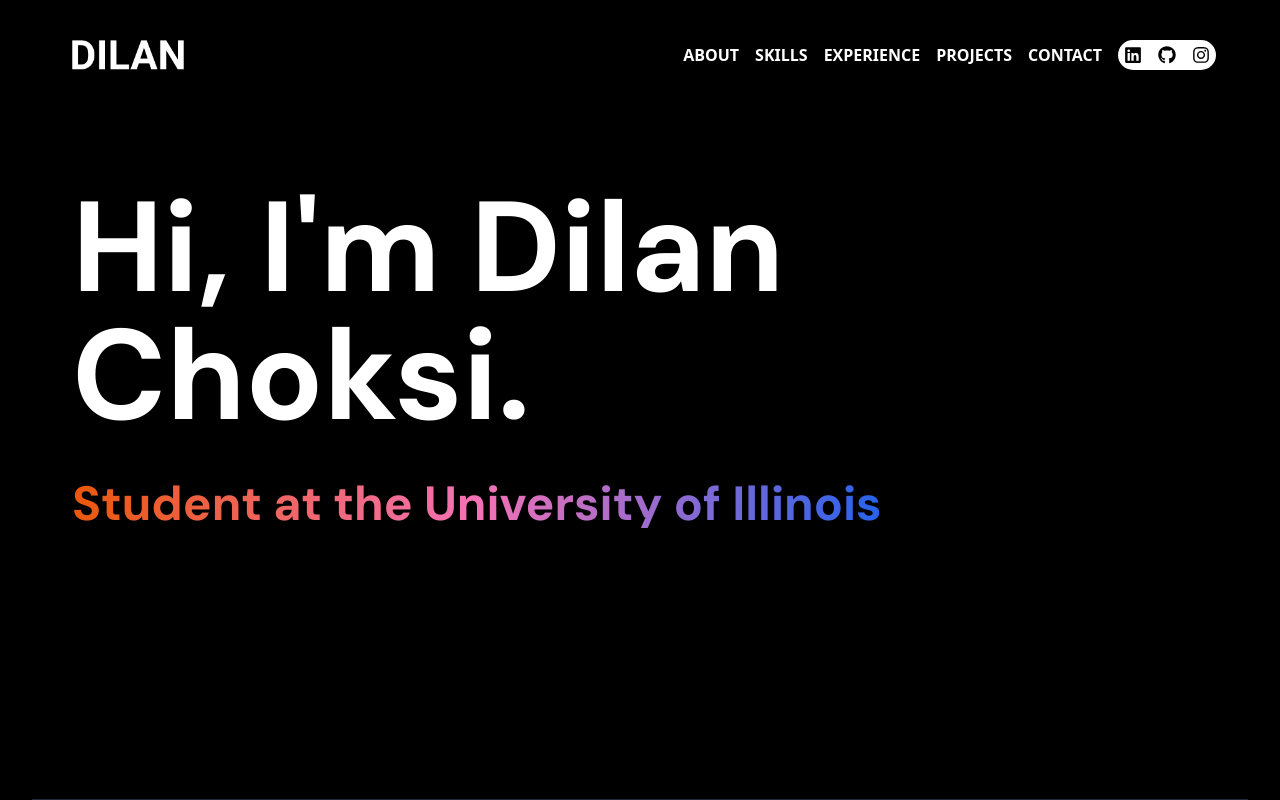
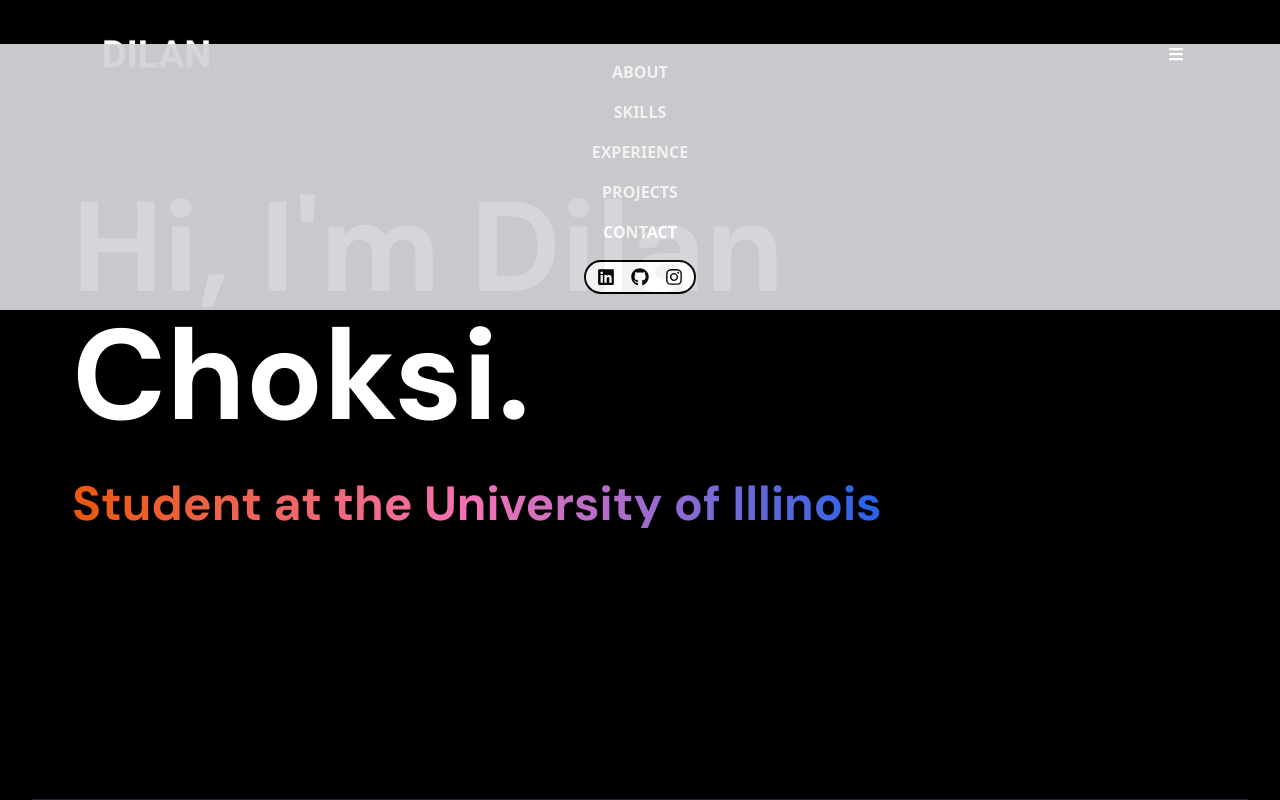
Before and after one commit to dilanchoksi/personal-website, a React (Vite) app: page / in a window 1280 px wide. Shown: the top 800 px of the page. Built offline with nearby package versions, Linux system fonts and the light colour scheme.

Commit message:
navbar compact progress

```diff
--- a/src/components/Navbar.jsx
+++ b/src/components/Navbar.jsx
@@ -32,21 +32,42 @@ const Navbar = () => {
 
   return (
     <nav
-      className={`flex items-center justify-between fixed w-full top-0 left-0 md:px-6 lg:px-16 px-24 z-40 __cust_trans duration-1000 ${
-        scrolled ? "bg-zinc-300 opacity-95 py-2" : "bg-transparent py-10"
+      className={`flex items-center z-40 justify-between fixed w-full top-0 left-0 px-6 lg:px-16 xl:px-24 duration-1000 ${
+        scrolled || menuOpen ? "bg-zinc-300 py-2" : "bg-transparent py-10"
       }`}
     >
-      <div className="flex flex-shrink-0 items-center z-50">
+      <div className="flex flex-shrink-0 items-center">
         <img
-          className={`mx-2 w-28 duration-700 ${scrolled ? "invert" : ""}`}
+          className={`mx-2 h-7 duration-700 ${
+            scrolled || menuOpen ? "invert" : ""
+          }`}
           src={logo}
           alt=""
         />
       </div>
-      <div className="flex gap-4 z-50">
+      <button>
+        <FaBars
+          onClick={toggleMenu}
+          className={`relative z-50 ${
+            menuOpen ? "hidden" : `${scrolled ? "text-black" : "text-white"}`
+          } `}
+        ></FaBars>
+        <FaTimes
+          onClick={toggleMenu}
+          className={`relative z-50 text-white ${
+            menuOpen ? "text-black" : "hidden"
+          } `}
+        ></FaTimes>
+      </button>
+
+      <div
+        className={` flex sm:top-11 gap-4 bg-zinc-300 opacity-95 sm:fixed sm:flex-col sm:w-screen sm:left-0 sm:items-center py-4 duration-200 ${
+          menuOpen ? "opacity-95" : "opacity-0"
+        }`}
+      >
         <ul
-          className={`flex items-center justify-center gap-4 font-sans font-bold duration-1000 ${
-            scrolled ? "text-black" : ""
+          className={`flex items-center justify-center gap-0 font-sans font-bold duration-1000 sm:flex-col sm:gap-4 ${
+            scrolled || menuOpen ? "text-black" : ""
           }`}
         >
           <li>
@@ -66,8 +87,10 @@ const Navbar = () => {
           </li>
         </ul>
         <div
-          className={`flex items-center justify-center gap-4 text-lg rounded-full p-1.5 z-50 duration-1000 ${
-            scrolled ? "bg-black text-white" : "bg-white text-black"
+          className={`flex items-center justify-center gap-4 text-lg rounded-full p-1.5 duration-1000 sm:w-28 ${
+            menuOpen || !scrolled
+              ? "bg-white text-black border-black border-2"
+              : "md:bg-black md:text-white md:border-white border-2"
           }`}
         >
           <a
```
